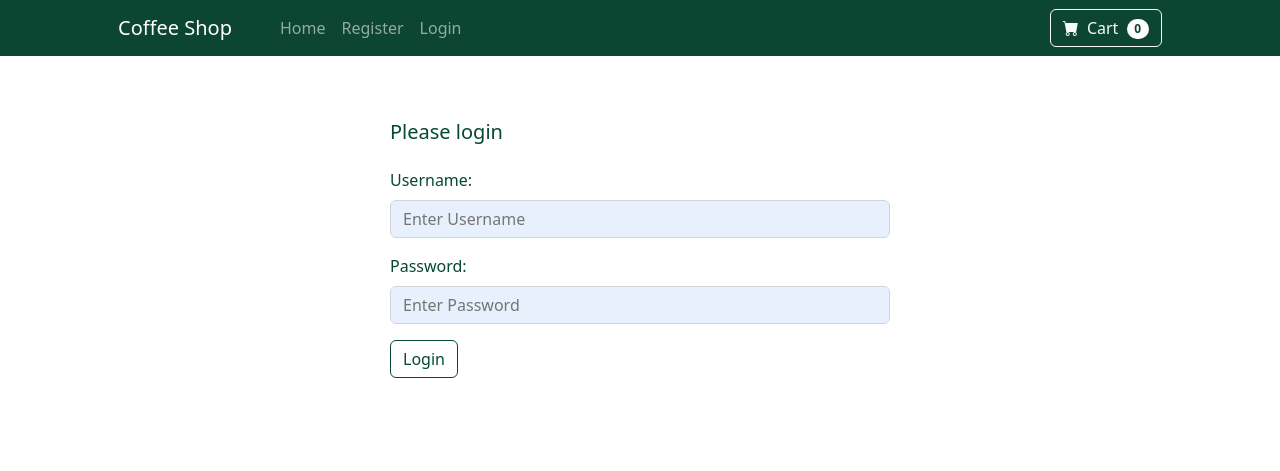
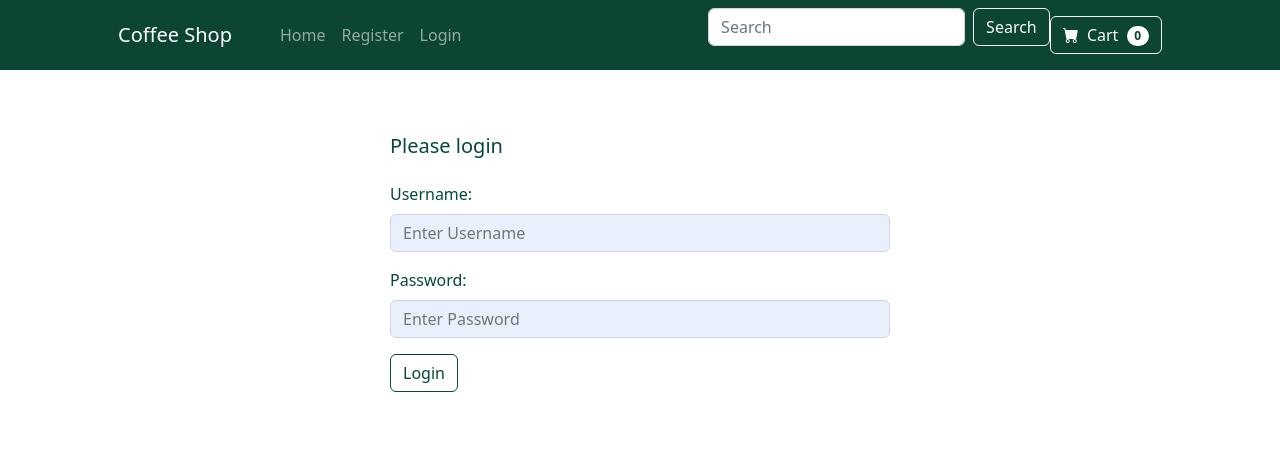
Before and after one commit to Sanjivani-S/Coffee-Web-Shop-, a Django app: page /user_login/ in a window 1280 px wide. Shown: the top 471 px of the page. Run offline with Django 4.2, Linux system fonts and the light colour scheme; some libraries are stand-ins or nearby versions.

Commit message:
Search bar

```diff
--- a/Coffee_Web_Shop/app_Coffee_Web_Shop/static/css/misc.css
+++ b/Coffee_Web_Shop/app_Coffee_Web_Shop/static/css/misc.css
@@ -74,7 +74,7 @@ footer {
     transition: border-color 0.15s ease-in-out, box-shadow 0.15s ease-in-out;
     margin: 0;
     font-family: inherit;
-    background-color: rgb(232, 240, 254) !important;
+    background-color: rgb(232, 240, 254) !important;    /*Bug*/
     color: #212529 !important;
     background-image: none !important;
 }
@@ -113,3 +113,14 @@ footer {
 .cart-btn:hover i, .cart-btn:active i {
     color: #0d4533 !important;
 }
+
+.search-padding {
+    padding: 0 0 1rem 0;
+    max-width: 500px;
+}
+
+@media(screen) and (min-width: 992px) {
+    .search-padding {
+        padding: 0 1rem 0 1rem;
+    }
+}
--- a/Coffee_Web_Shop/app_Coffee_Web_Shop/templates/base.html
+++ b/Coffee_Web_Shop/app_Coffee_Web_Shop/templates/base.html
@@ -33,6 +33,10 @@
                             <li class="nav-item"><a class="nav-link" href="{% url 'user_login'%}">Login</a></li>
                         {% endif %}
                     </ul>
+                    <form class="d-flex search-padding" role="search">
+                        <input class="form-control me-2" type="search" placeholder="Search" aria-label="Search" name="search">
+                        <button class="btn btn-outline-light" type="submit">Search</button>
+                      </form>
                     <form class="d-flex">
                         <button class="btn btn-outline-light cart-btn" type="submit">
                             <i class="bi-cart-fill me-1"></i>
--- a/Coffee_Web_Shop/app_Coffee_Web_Shop/views.py
+++ b/Coffee_Web_Shop/app_Coffee_Web_Shop/views.py
@@ -20,6 +20,14 @@ def shop(request):
     for p in products:
         display_products.append({'id': p.pk, 'name': p.name, 'img': "img/" + p.img.url, 'price': str(p.price).replace(".", ":")})
     return render(request, 'shop.html', {'products': display_products})
+
+def search(request):
+    products = Product.objects.filter(name__contains=search_query)
+    display_products = []
+    for p in products:
+        display_products.append({'id': p.pk, 'name': p.name, 'img': "img/" + p.img.url, 'price': str(p.price).replace(".", ":")})
+    return render(request, 'shop.html', {'products': display_products})
+
 
 def user_login(request):
     msg = 'not_logged_in'
```
Also changed, not shown: Coffee_Web_Shop/app_Coffee_Web_Shop/migrations/0001_initial.py (added), Coffee_Web_Shop/app_Coffee_Web_Shop/migrations/0002_alter_order_order_date_alter_product_description.py (added).
